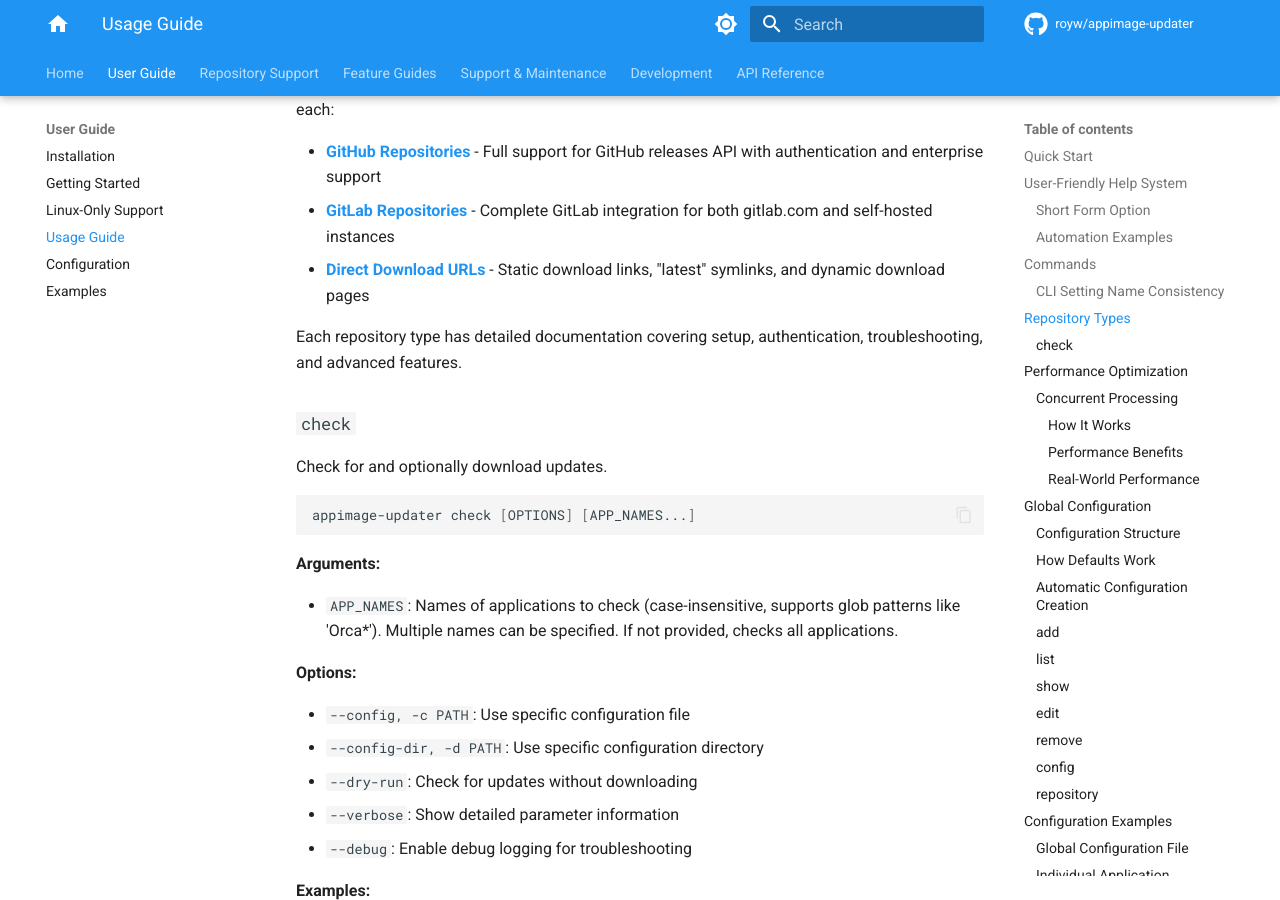
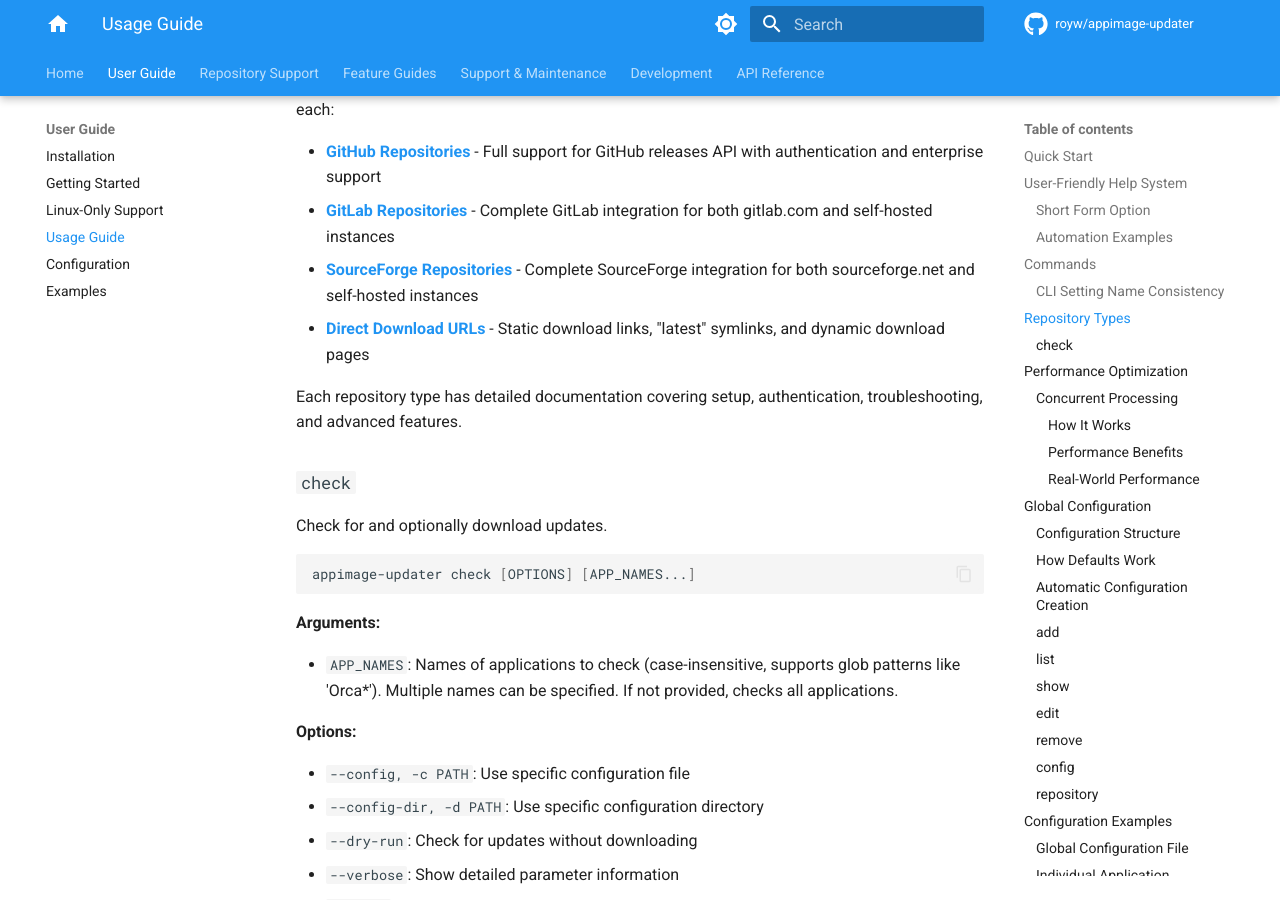
Before and after one commit to royw/appimage-updater, an MkDocs documentation site: the page built from docs/usage.md, in a window 1280 px wide and 900 px high, scrolled down 2457 px. Built offline with MkDocs 1.6.1 and Material for MkDocs 9.7.7, drawn with Linux system fonts in a browser that asks for light colours; comment, search, counter and statistics services are not loaded.

Commit message:
docs: Add SourceForge support links to README and usage documentation
- Added SourceForge Projects link to README.md repository support section
- Added SourceForge link to docs/usage.md repository types
- Updated mkdocs.yml navigation to include sourceforge-support.md
- Ensures SourceForge documentation is discoverable from main entry points

```diff
--- a/docs/usage.md
+++ b/docs/usage.md
@@ -105,6 +105,7 @@
 
 - **[GitHub Repositories](github-support.md)** - Full support for GitHub releases API with authentication and enterprise support
 - **[GitLab Repositories](gitlab-support.md)** - Complete GitLab integration for both gitlab.com and self-hosted instances
+- **[SourceForge Repositories](sourceforge-support.md)** - Complete SourceForge integration for both sourceforge.net and self-hosted instances
 - **[Direct Download URLs](direct-support.md)** - Static download links, "latest" symlinks, and dynamic download pages
 
 Each repository type has detailed documentation covering setup, authentication, troubleshooting, and advanced features.
--- a/mkdocs.yml
+++ b/mkdocs.yml
@@ -144,6 +144,7 @@
   - Repository Support:
     - GitHub Repositories: github-support.md
     - GitLab Repositories: gitlab-support.md
+    - SourceForge Projects: sourceforge-support.md
     - Direct Downloads: direct-support.md
   - Feature Guides:
     - ZIP Support: zip-support.md
```
Also changed, not shown: README.md (+1 -0 lines).
